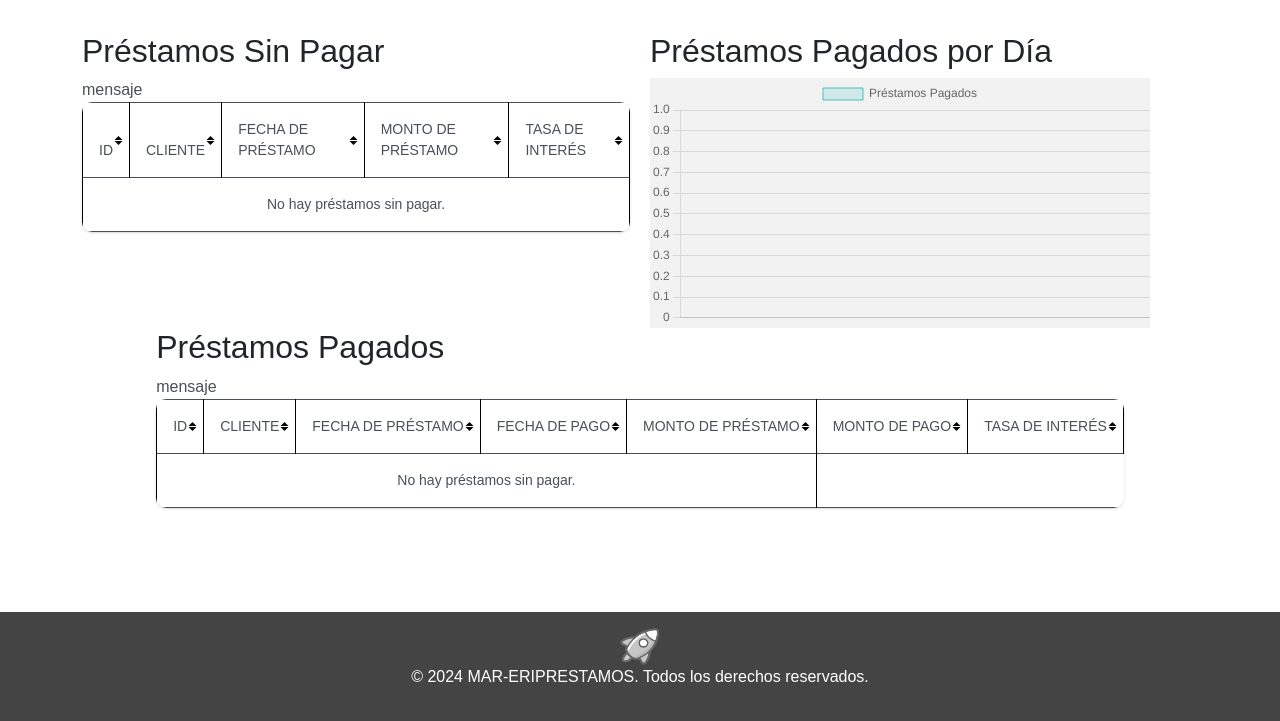
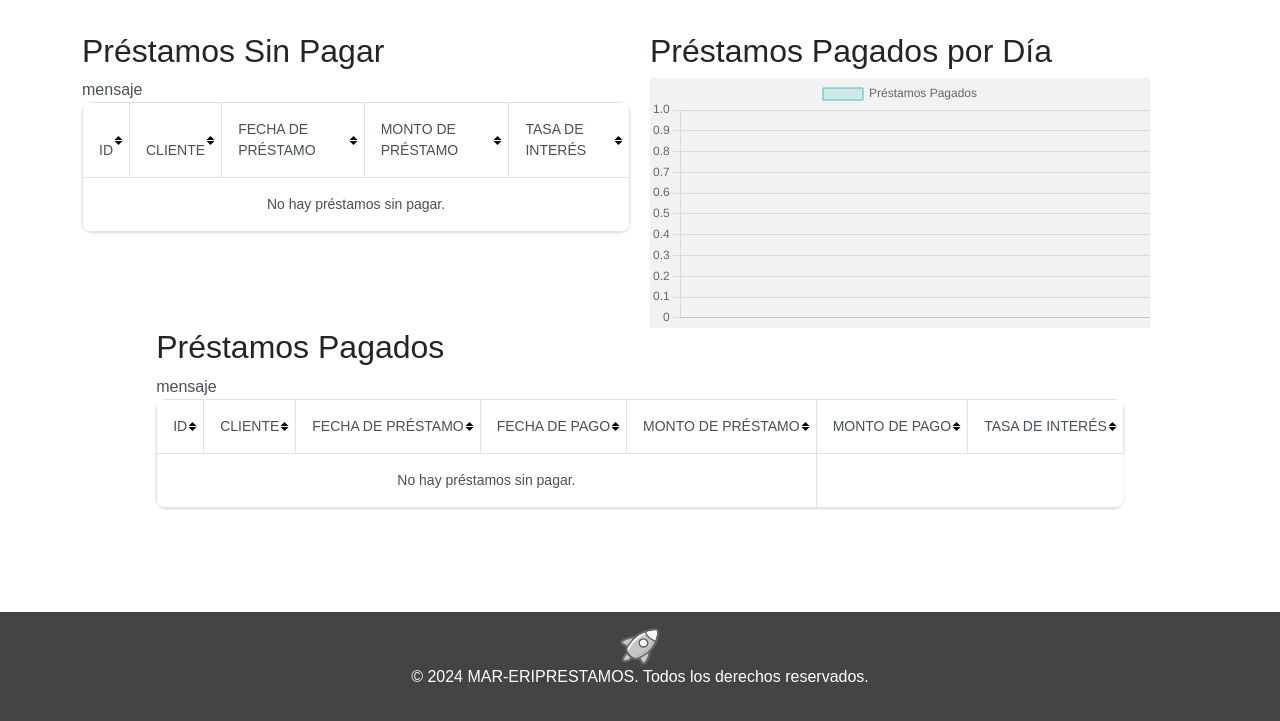
Before and after one commit to Dzherrom/mar-eriprestamos, a Django app: page /prestamos/ in a window 1280 px wide. Shown: the part 79-800 px from the top of the page. Run offline with Django 5.2, Linux system fonts and the light colour scheme; the visitor is signed in with stand-in values (Sample User, id 1); data that the repository does not hold is empty.

Commit message:
table color

```diff
--- a/core/static/css/base.css
+++ b/core/static/css/base.css
@@ -94,17 +94,15 @@ nav ul li a:hover {
     color: white;
     text-decoration: underline; /* Underline on hover */
 }
-.table-bordered {
-    border: none; /* Remove Bootstrap's border */
-}
+
 table {
-    border: 2px solid black; /* Your custom border color */
+    border: 2px solid #dee2e6(0, 0, 0, 0); /* Your custom border color */
     border-collapse: collapse; /* Ensures borders are collapsed into a single border */
     border-radius: 10px; /* Adjust the value for more or less rounding */
     overflow: hidden; /* Ensures the rounded corners are visible */
 }
 th, td {
-    border: 1px solid black; /* Your custom border color for cells */
+    border: 1px solid #dee2e6; /* Your custom border color for cells */
     padding: 8px; /* Optional: adds padding inside cells */
 }
 .main-card th,
```
